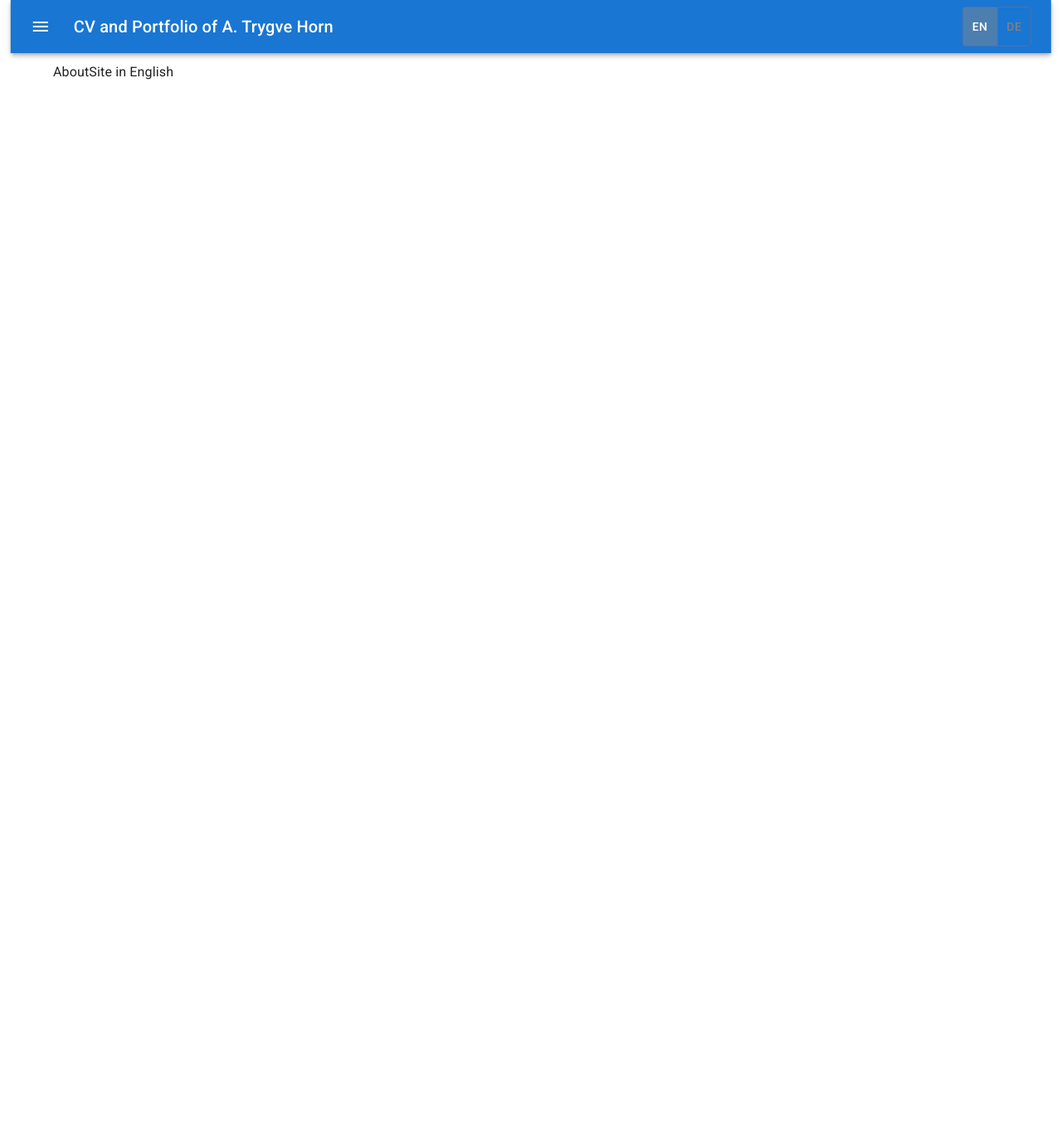
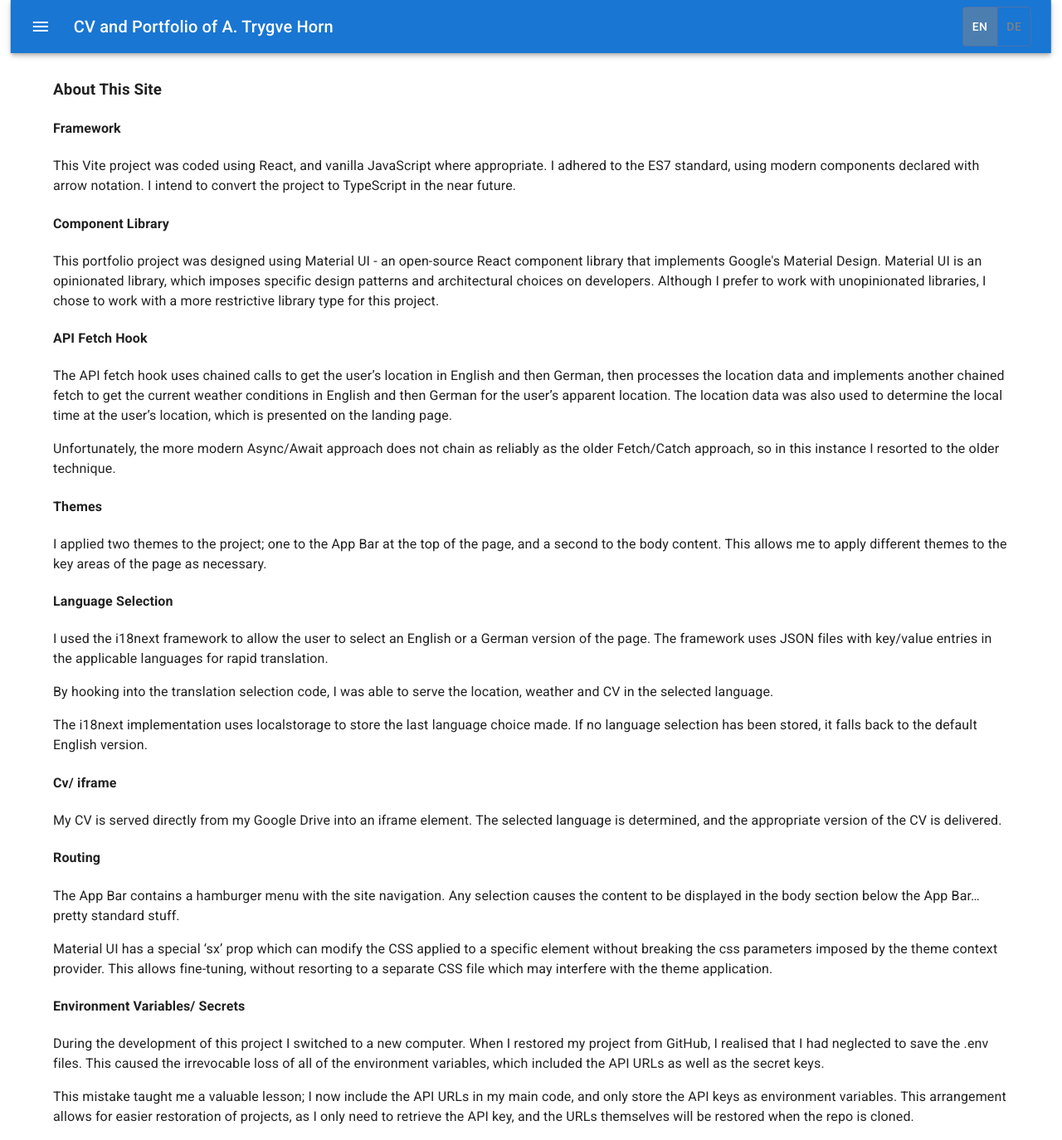
Before and after one commit to Thorn5/Trygve-Horn-Portfolio, a React (Vite) app: page /AboutSite in a window 1280 px wide. Shown: the whole page at 83% size. Before the commit the page ends 800 px from the top, so only its background shows below. Built offline with nearby package versions, Linux system fonts and the light colour scheme; a web font is replaced by a local one.

Commit message:
AboutSite en & de

```diff
--- a/src/components/Pages/AboutSite.jsx
+++ b/src/components/Pages/AboutSite.jsx
@@ -7,7 +7,28 @@ export const AboutSite = () => {
   return (
     <>
       <div>
-        {t("AboutSite.AboutSite")}
+        <h3>{t("AboutSite.AboutSite")}</h3>
+        <h4>{t("AboutSite.Framework")}</h4>
+        <p>{t("AboutSite.FrameworkText")}</p>
+        <h4>{t("AboutSite.ComponentLibrary")}</h4>
+        <p>{t("AboutSite.ComponentLibraryText")}</p>
+        <h4>{t("AboutSite.ApiHook")}</h4>
+        <p>{t("AboutSite.ApiHookText")}</p>
+        <p>{t("AboutSite.ApiHookText2")}</p>
+        <h4>{t("AboutSite.Themes")}</h4>
+        <p>{t("AboutSite.ThemesText")}</p>
+        <h4>{t("AboutSite.LanguageSelection")}</h4>
+        <p>{t("AboutSite.LanguageSelectionText")}</p>
+        <p>{t("AboutSite.LanguageSelectionText2")}</p>
+        <p>{t("AboutSite.LanguageSelectionText3")}</p>
+        <h4>{t("AboutSite.Iframe")}</h4>
+        <p>{t("AboutSite.IframeText")}</p>
+        <h4>{t("AboutSite.Routing")}</h4>
+        <p>{t("AboutSite.RoutingText")}</p>
+        <p>{t("AboutSite.RoutingText2")}</p>
+        <h4>{t("AboutSite.Env")}</h4>
+        <p>{t("AboutSite.EnvText")}</p>
+        <p>{t("AboutSite.EnvText2")}</p>
       </div>
     </>
   )
--- a/src/locales/de/translation.json
+++ b/src/locales/de/translation.json
@@ -20,7 +20,28 @@
         "Work": "Ich habe mehrere Jahre lang Englisch unterrichtet und bin nun bereit, in die Entwicklung zurückzukehren. Ich habe einen Full-Stack-Coding-Bootcamp abgeschlossen und freue mich darauf, Apps und Websites zu entwickeln und dabei neue Fähigkeiten zu erlernen."
     },
     "AboutSite": {
-        "AboutSite": "Über diese Site"
+        "AboutSite": "Über diese Website",
+        "Framework": "Framework",
+        "FrameworkText": "Dieses Vite-Projekt wurde mit React und, wo angemessen, mit Vanilla-JavaScript codiert. Ich hielt mich an den ES7-Standard und verwendete moderne Komponenten, die mit Pfeilnotation deklariert wurden. Ich beabsichtige, das Projekt in naher Zukunft in TypeScript umzuwandeln.",
+        "ComponentLibrary": "Komponentenbibliothek",
+        "ComponentLibraryText": "Dieses Portfolio-Projekt wurde mit Material UI entwickelt - einer Open-Source-React-Komponentenbibliothek, die Googles Material Design umsetzt. Material UI ist eine opinionated Bibliothek, die Entwicklern spezifische Designmuster und architektonische Entscheidungen auferlegt. Obwohl ich es vorziehe, mit unopinionated Bibliotheken zu arbeiten, entschied ich mich für dieses Projekt für eine restriktivere Bibliotheksart.",
+        "ApiHook": "API Fetch Hook",
+        "ApiHookText": "Der API Fetch Hook verwendet verkettete Aufrufe, um den Standort des Benutzers auf Englisch und dann auf Deutsch zu ermitteln, verarbeitet dann die Standortdaten und implementiert einen weiteren verketteten Fetch, um die aktuellen Wetterbedingungen auf Englisch und dann auf Deutsch für den scheinbaren Standort des Benutzers zu erhalten. Die Standortdaten wurden auch verwendet, um die lokale Zeit am Standort des Benutzers zu bestimmen, die auf der Landingpage angezeigt wird.",
+        "ApiHookText2": "Leider lässt sich der modernere Async/Await-Ansatz nicht so zuverlässig verketten wie der ältere Fetch/Catch-Ansatz, daher griff ich in diesem Fall auf die ältere Technik zurück.",
+        "Themes": "Themes",
+        "ThemesText": "Ich wendete zwei Themes auf das Projekt an; eines für die App Bar am oberen Rand der Seite und ein zweites für den Inhalt des Hauptteils. Dies ermöglicht es mir, bei Bedarf verschiedene Themes auf die Schlüsselbereiche der Seite anzuwenden.",
+        "LanguageSelection": "Sprachauswahl",
+        "LanguageSelectionText": "Ich verwendete das i18next-Framework, um dem Benutzer die Auswahl zwischen einer englischen und einer deutschen Version der Seite zu ermöglichen. Das Framework verwendet JSON-Dateien mit Schlüssel/Wert-Einträgen in den entsprechenden Sprachen für eine schnelle Übersetzung.",
+        "LanguageSelectionText2": "Durch die Einbindung in den Übersetzungsauswahlcode konnte ich den Standort, das Wetter und den Lebenslauf in der ausgewählten Sprache bereitstellen.",
+        "LanguageSelectionText3": "Die i18next-Implementierung verwendet den lokalen Speicher, um die letzte Sprachauswahl zu speichern. Wenn keine Sprachauswahl gespeichert wurde, wird auf die standardmäßige englische Version zurückgegriffen.",
+        "Iframe": "Lebenslauf/ iframe",
+        "IframeText": "Mein Lebenslauf wird direkt von meinem Google Drive in ein iframe-Element geladen. Die ausgewählte Sprache wird ermittelt und die entsprechende Version des Lebenslaufs wird bereitgestellt.",
+        "Routing": "Routing",
+        "RoutingText": "Die App Bar enthält ein Hamburger-Menü mit der Website-Navigation. Jede Auswahl bewirkt, dass der Inhalt im Hauptteil unter der App Bar angezeigt wird... ziemlich Standard.",
+        "RoutingText2": "Material UI verfügt über eine spezielle 'sx'-Prop, mit der die auf ein bestimmtes Element angewendete CSS modifiziert werden kann, ohne die vom Theme Context Provider vorgegebenen CSS-Parameter zu beeinträchtigen. Dies ermöglicht eine Feinabstimmung, ohne auf eine separate CSS-Datei zurückgreifen zu müssen, die die Theme-Anwendung stören könnte.",
+        "Env": "Umgebungsvariablen/ Geheimnisse",
+        "EnvText": "Während der Entwicklung dieses Projekts wechselte ich zu einem neuen Computer. Als ich mein Projekt von GitHub wiederherstellte, wurde mir klar, dass ich vergessen hatte, die .env-Dateien zu speichern. Dies führte zum unwiderruflichen Verlust aller Umgebungsvariablen, die sowohl die API-URLs als auch die geheimen Schlüssel enthielten.",
+        "EnvText2": "Dieser Fehler lehrte mich eine wertvolle Lektion; ich nehme jetzt die API-URLs in meinen Hauptcode auf und speichere nur noch die API-Schlüssel als Umgebungsvariablen. Diese Anordnung ermöglicht eine einfachere Wiederherstellung von Projekten, da ich nur den API-Schlüssel abrufen muss und die URLs selbst wiederhergestellt werden, wenn das Repository geklont wird."
     },
     "Contact": {
         "Contact": "Kontakt"
--- a/src/locales/en/translation.json
+++ b/src/locales/en/translation.json
@@ -20,7 +20,28 @@
         "Work": "I taught English for several years, and now I’m ready to go back into development. I completed a full-stack coding bootcamp and I look forward to developing apps and websites, and learning new skills along the way. "
     },
     "AboutSite": {
-        "AboutSite": "AboutSite in English"
+        "AboutSite": "About This Site",
+        "Framework": "Framework",
+        "FrameworkText": "This Vite project was coded using React, and vanilla JavaScript where appropriate. I adhered to the ES7 standard, using modern components declared with arrow notation. I intend to convert the project to TypeScript in the near future.",
+        "ComponentLibrary": "Component Library",
+        "ComponentLibraryText": "This portfolio project was designed using Material UI - an open-source React component library that implements Google's Material Design. Material UI is an opinionated library, which imposes specific design patterns and architectural choices on developers. Although I prefer to work with unopinionated libraries, I chose to work with a more restrictive library type for this project.",
+        "ApiHook": "API Fetch Hook",
+        "ApiHookText": "The API fetch hook uses chained calls to get the user’s location in English and then German, then processes the location data and implements another chained fetch to get the current weather conditions in English and then German for the user’s apparent location. The location data was also used to determine the local time at the user’s location, which is presented on the landing page.",
+        "ApiHookText2": "Unfortunately, the more modern Async/Await approach does not chain as reliably as the older Fetch/Catch approach, so in this instance I resorted to the older technique.",
+        "Themes": "Themes",
+        "ThemesText": "I applied two themes to the project; one to the App Bar at the top of the page, and a second to the body content. This allows me to apply different themes to the key areas of the page as necessary.",
+        "LanguageSelection": "Language Selection",
+        "LanguageSelectionText": "I used the i18next framework to allow the user to select an English or a German version of the page. The framework uses JSON files with key/value entries in the applicable languages for rapid translation.",
+        "LanguageSelectionText2": "By hooking into the translation selection code, I was able to serve the location, weather and CV in the selected language.",
+        "LanguageSelectionText3": "The i18next implementation uses localstorage to store the last language choice made. If no language selection has been stored, it falls back to the default English version.",
+        "Iframe": "Cv/ iframe",
+        "IframeText": "My CV is served directly from my Google Drive into an iframe element. The selected language is determined, and the appropriate version of the CV is delivered.",
+        "Routing": "Routing",
+        "RoutingText": "The App Bar contains a hamburger menu with the site navigation. Any selection causes the content to be displayed in the body section below the App Bar… pretty standard stuff.",
+        "RoutingText2": "Material UI has a special ‘sx’ prop which can modify the CSS applied to a specific element without breaking the css parameters imposed by the theme context provider. This allows fine-tuning, without resorting to a separate CSS file which may interfere with the theme application.",
+        "Env": "Environment Variables/ Secrets",
+        "EnvText": "During the development of this project I switched to a new computer. When I restored my project from GitHub, I realised that I had neglected to save the .env files. This caused the irrevocable loss of all of the environment variables, which included the API URLs as well as the secret keys.",
+        "EnvText2": "This mistake taught me a valuable lesson; I now include the API URLs in my main code, and only store the API keys as environment variables. This arrangement allows for easier restoration of projects, as I only need to retrieve the API key, and the URLs themselves will be restored when the repo is cloned."
     },
     "Contact": {
         "Contact": "Contact in English"
```
